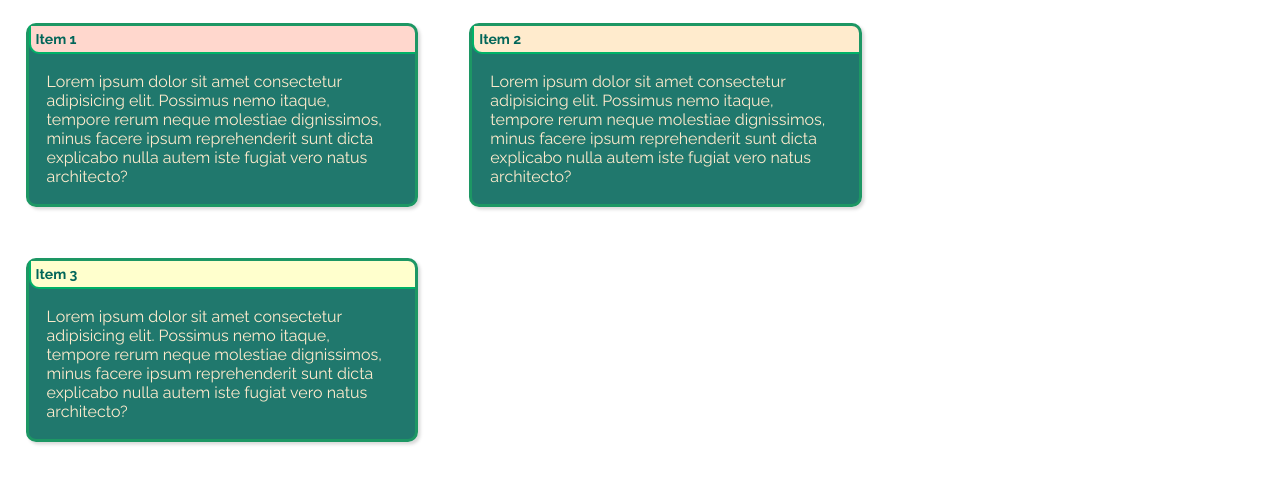
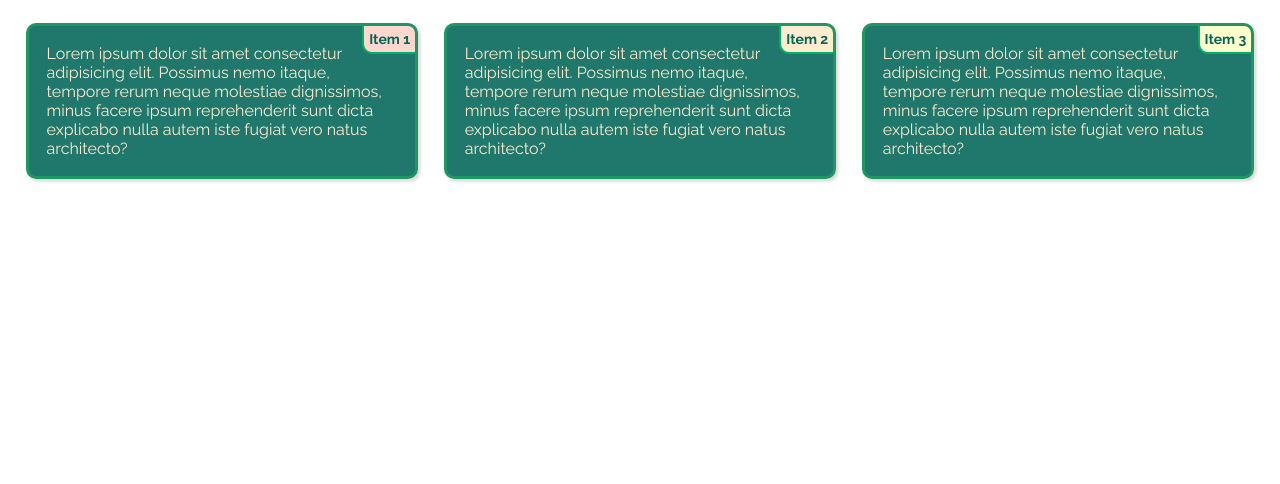
Before and after one commit to FedorivRostik/frontend_pnu_course, a plain HTML site: page lab3/index.html in a window 1280 px wide. Shown: the part 50-534 px from the top of the page. Drawn offline with Linux system fonts and the light colour scheme.

Commit message:
Update float.css

```diff
--- a/lab3/css/float.css
+++ b/lab3/css/float.css
@@ -13,10 +13,12 @@ h1 {
 .topic {
     font-size: 14px;
     font-weight: bold;
+    float: right;
     border-left: 2px solid rgb(0, 177, 103);
     border-bottom: 2px solid rgb(0, 177, 103);
     border-bottom-left-radius: 10px;
     border-top-right-radius: 7px;
+
     padding: 5px;
     color: rgba(2, 102, 89, 1);
 }
@@ -26,6 +28,7 @@ h1 {
 }
 
 [class*="col-"]:nth-of-type(3n+2) .topic {
+
     background-color: rgba(255, 235, 205, 1);
 }
 
@@ -33,13 +36,14 @@ h1 {
     background-color: rgba(255, 255, 205, 1);
 }
 
+
 .wrapper {
     margin: 0 auto;
 }
 
 .row {
-  display: flex;
-  flex-wrap: wrap;
+    width: 100%;
+
 }
 
 p:nth-of-type(3n+1) {
@@ -47,8 +51,16 @@ p:nth-of-type(3n+1) {
     color: blanchedalmond;
 }
 
+.row::after {
+    content: "";
+    clear: both;
+    display: block;
+}
+
 [class*="col-"] {
-  margin: 2%;
+
+    float: left;
+    margin: 2% 0 0 2%;
     border: 3px solid rgb(29, 151, 100);
     border-radius: 10px;
     background-color: rgba(2, 102, 89, 0.877);
```
Lines whose indentation alone changed are shown as unchanged.
